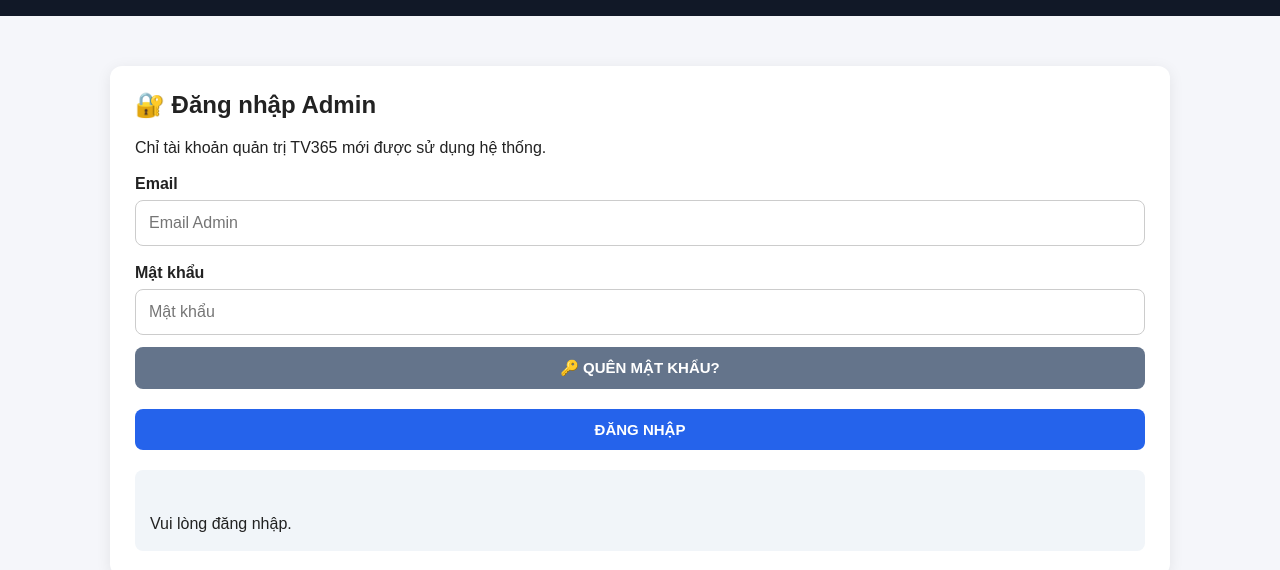
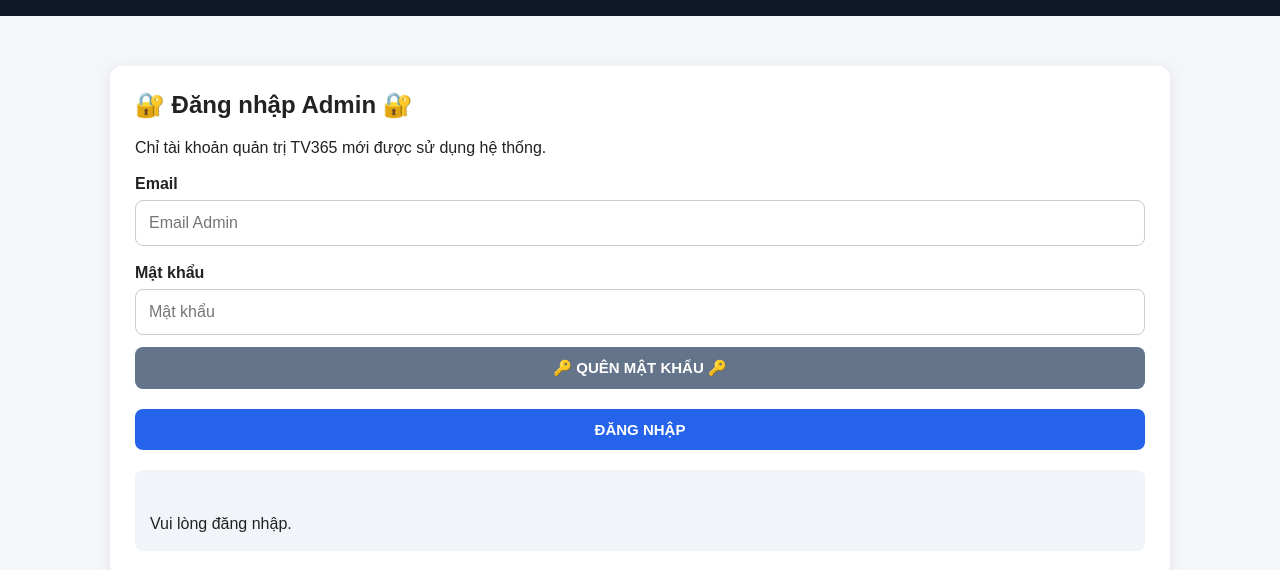
Before and after one commit to TV365-VN/TV365-ADMIN, a plain HTML site: page index.html in a window 1280 px wide. Shown: the part 64-634 px from the top of the page. Drawn offline with Linux system fonts and the light colour scheme; no server answers.

Commit message:
Update index.html

```diff
--- a/index.html
+++ b/index.html
@@ -359,7 +359,7 @@ button:disabled{opacity:.5;cursor:not-allowed}
 
 <!-- LOGIN -->
 <div class="card" id="loginCard">
-    <h2>🔐 Đăng nhập Admin</h2>
+    <h2>🔐 Đăng nhập Admin 🔐</h2>
     <p>Chỉ tài khoản quản trị TV365 mới được sử dụng hệ thống.</p>
 
     <label>Email</label>
@@ -373,7 +373,7 @@ button:disabled{opacity:.5;cursor:not-allowed}
         onclick="forgotPassword()"
         style="width:100%;margin-top:12px;background:#64748b;"
         id="forgotPasswordButton">
-        🔑 QUÊN MẬT KHẨU?
+        🔑 QUÊN MẬT KHẨU 🔑
     </button>
 
     <button class="login-btn" onclick="login()" id="loginButton">
```
